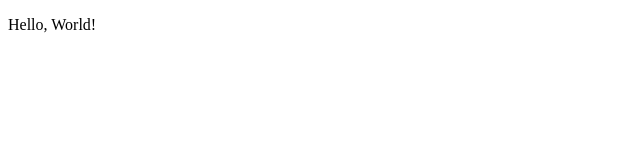
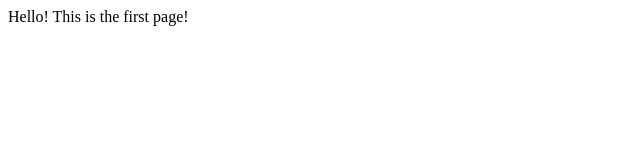
Before and after one commit to HappyXI/HappyXI.github.io, a plain HTML site: page index.html in a window 1280 px wide. Shown: the whole page, without its empty margins (0-640 px from the left). Drawn offline with Linux system fonts and the light colour scheme.

Commit message:
Update index.html

```diff
--- a/index.html
+++ b/index.html
@@ -6,7 +6,7 @@
 	<meta name="viewport" content="width=device-width, initial-scale=1.0">
 	<title>Portfolio</title>
 </head>
-<body>
-  <p>Hello, World!</p>
-</body>
+	<body>
+		Hello! This is the first page!
+	</body>
 </html>
```
